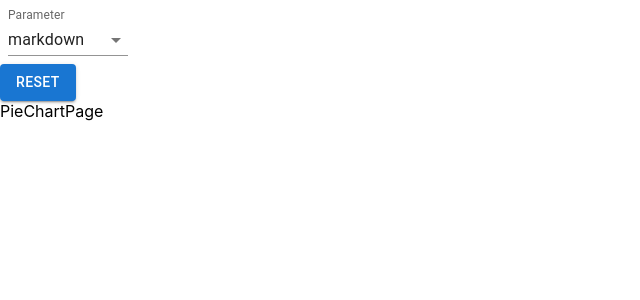
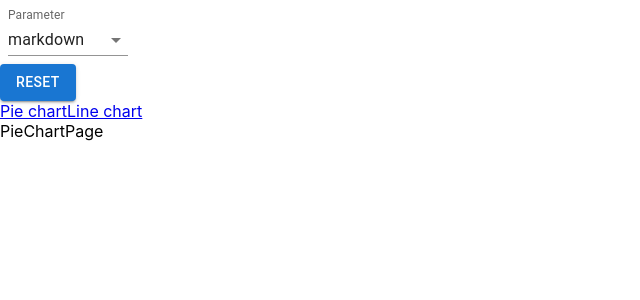
Before and after one commit to molitvinYe/charts-csv, a React (Create React App) app: page /pie-chart in a window 1280 px wide. Shown: the top 300 px of the page, without its empty margins (0-640 px from the left). Built offline with nearby package versions, Linux system fonts and the light colour scheme.

Commit message:
create links for navigation

```diff
--- a/src/components/header/Header.tsx
+++ b/src/components/header/Header.tsx
@@ -1,12 +1,14 @@
 import React from "react";
 import DropDown from "./DropDown";
 import ResetButton from "./ResetButton";
+import Navigation from "./Navigation";
 
 const Header = () => {
   return (
     <header>
       <DropDown />
       <ResetButton />
+      <Navigation />
     </header>
   );
 };
--- /dev/null
+++ b/src/components/header/Navigation.tsx
@@ -0,0 +1,13 @@
+import React from "react";
+import { NavLink } from "react-router-dom";
+
+const Navigation = () => {
+  return (
+    <div>
+      <NavLink to="/pie-chart">Pie chart</NavLink>
+      <NavLink to="/line-chart">Line chart</NavLink>
+    </div>
+  );
+};
+
+export default Navigation;
```
